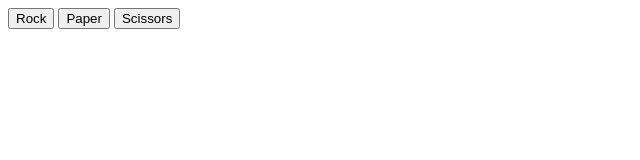
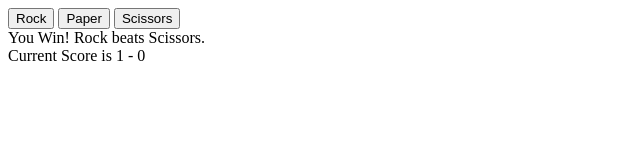
Before and after one commit to jstam94/Rock-Paper-Scissors, a plain HTML site: page index.html in a window 1280 px wide. Both pictures are taken after a click on the button "Rock". Shown: the whole page, without its empty margins (0-640 px from the left). Drawn offline with Linux system fonts and the light colour scheme.

Commit message:
Add Running Score
Reimplemented running score w/ DOM manipulation

```diff
--- a/index.html
+++ b/index.html
@@ -6,11 +6,15 @@
     <title>Rock Paper Scissors</title>
 </head>
 <body>
-    <div id="container">
+    <div id="buttons">
         <button id="rock">Rock</button>
         <button id="paper">Paper</button>
         <button id="scissors">Scissors</button>
     </div>
+    <div id ="results-container">
+        <div id ="round-result"></div>
+        <div id="game-results"></div>
+    </div>
     <script src="script.js"></script>
 </body>
 </html>
--- a/script.js
+++ b/script.js
@@ -40,8 +40,13 @@ function playRound(playerSelection){
         }
     }
 
-let buttons = document.querySelectorAll('#container button')
+let roundResults = document.querySelector('#round-result')
+let gameResults = document.querySelector('#game-results')
+let buttons = document.querySelectorAll('#buttons button')
 console.log(buttons)
+
 buttons.forEach((button) => {
-    button.addEventListener('click', () => console.log(playRound(button.textContent)))
-})
+    button.addEventListener('click', () => {
+        roundResults.textContent = playRound(button.textContent);
+        gameResults.textContent = `Current Score is ${playerScore} - ${computerScore}`
+})})
```
